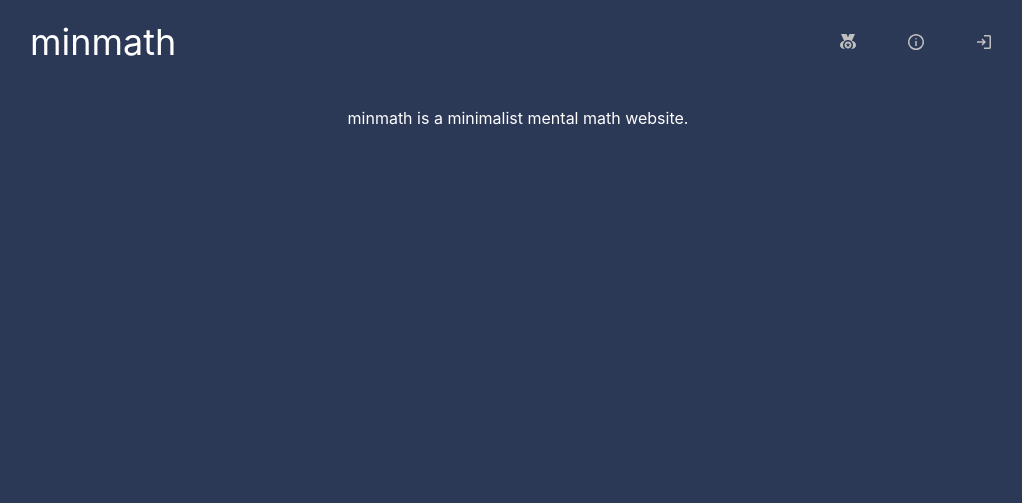
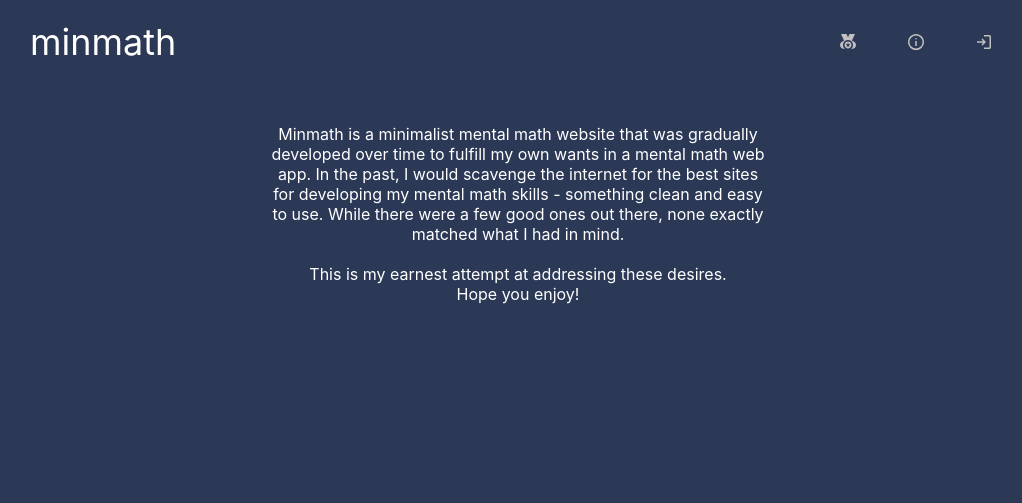
Before and after one commit to m-lm/minmath, a Django app: page /info in a window 1280 px wide. Shown: the top 503 px of the page, without its empty margins (122-1144 px from the left). Run offline with Django 4.2, Linux system fonts and the light colour scheme.

Commit message:
Update readme and about section

```diff
--- a/minmath/solve/templates/solve/info.html
+++ b/minmath/solve/templates/solve/info.html
@@ -7,6 +7,16 @@
 
 {% block content %}
 <div class = "about">
-    minmath is a minimalist mental math website.
+    <p>
+        Minmath is a minimalist mental math website
+        that was gradually developed over time to fulfill my own wants in a mental math web app.
+        In the past, I would scavenge the internet for the best sites for developing my mental math skills - something clean and easy to use.
+        While there were a few good ones out there, none exactly matched what I had in mind.
+        <br>
+        <br>
+        This is my earnest attempt at addressing these desires.
+        <br>
+        Hope you enjoy!
+    </p>
 </div>
 {% endblock content %}
```
Also changed, not shown: README.md.
